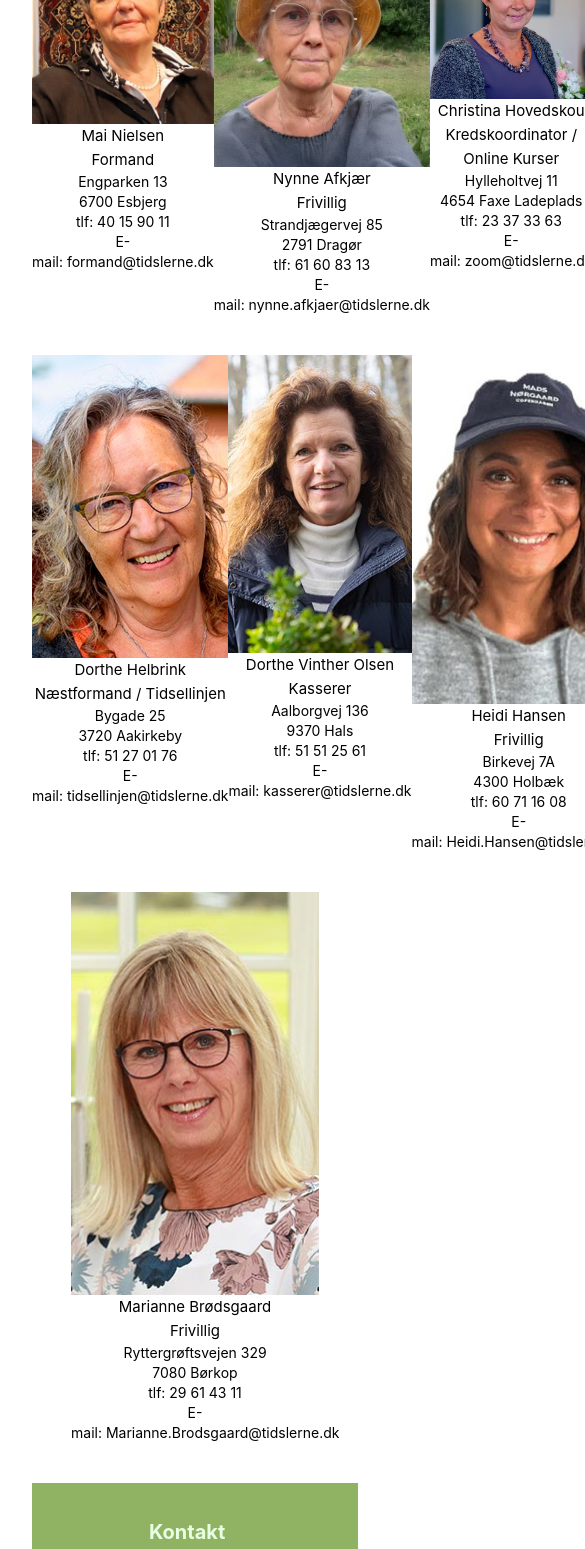
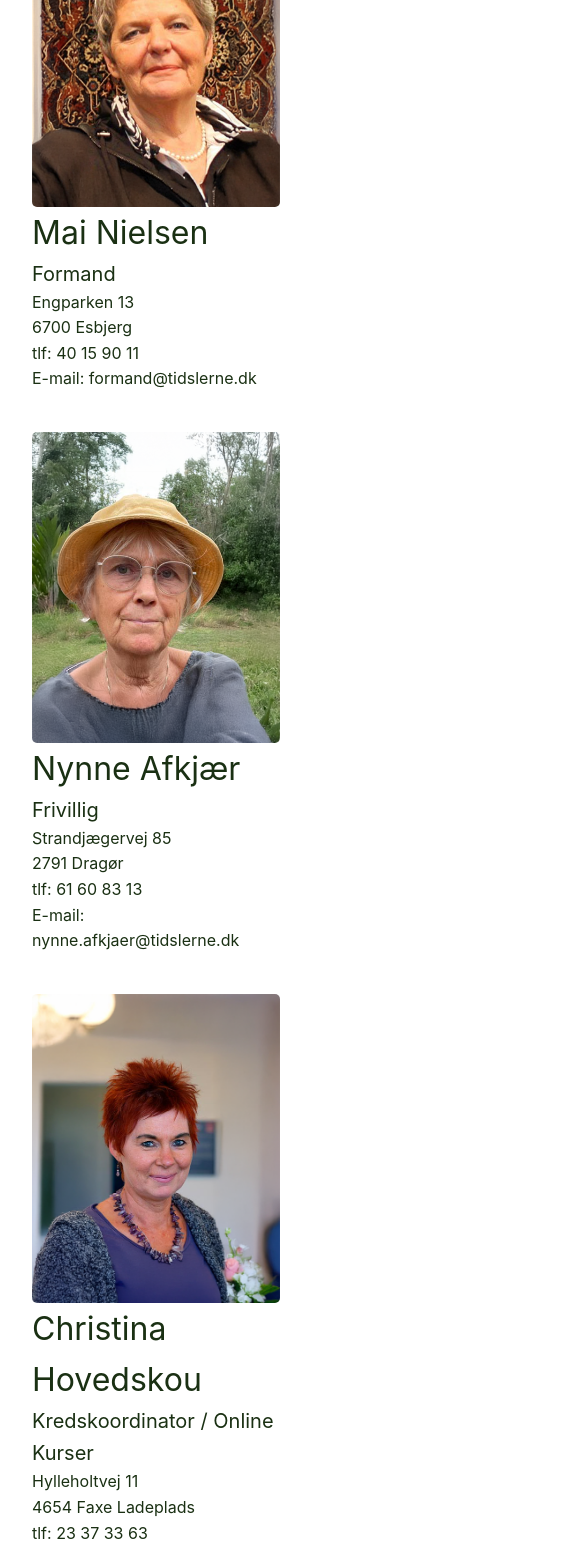
Before and after one commit to LunaDamm/tidslerne-frfr, a Vue app: page /om-os in a window 390 px wide. Shown: the part 1160-2709 px from the top of the page, 585 px wide, since content can reach past the window. Built offline with nearby package versions, Linux system fonts and the light colour scheme.

Commit message:
lidt media queries
nynne

```diff
--- a/src/views/OmOsView.vue
+++ b/src/views/OmOsView.vue
@@ -2,7 +2,7 @@
 
   <div class="p-5"></div>
 
-  <h1 class="text-dark-green text-[48px]">Hvem er Vi?</h1>
+  <h1 class="text-dark-green font-bold text-[48px]">Hvem er Vi?</h1>
   <p class="text-dark-green text-[18px]">Kræftforeningen Tidslerne er patienternes forening – uafhængig af læger og
     medicinalvareindustrien. Tidslernes formål er at udbrede kendskabet til, samt være brobygger mellem, konventionel og
     komplementær kræftbehandling. Vi støtter vores medlemmer i valg eller fravalg af behandling. Vi mennesker er
@@ -14,95 +14,94 @@
 
   <div class="p-5"></div>
 
-  <div class="flex justify-evenly items-start">
-    <!-- Person 1 -->
-    <div class="w-[15.5rem] text-center">
-      <img src="/images/Mai-Nielsen3.png" alt="Mai Nielsen" class="w-full h-auto" />
-      <p class="mt-2 font-bold">Mai Nielsen</p>
-      <p class="mt-2 font-bold">Formand</p>
-      <p class="text-sm">Engparken 13</p>
-      <p class="text-sm">6700 Esbjerg</p>
-      <p class="text-sm">tlf: 40 15 90 11</p>
-      <p class="text-sm">E-mail: formand@tidslerne.dk</p>
-    </div>
-
-    <!-- Person 2 -->
-    <div class="w-[15.5rem] text-center">
-      <img src="/images/nynne_afkjaer.png" alt="Nynne Afkjaer" class="w-full h-auto" />
-      <p class="mt-2 font-bold">Nynne Afkjær</p>
-      <p class="mt-2 font-bold">Frivillig</p>
-      <p class="text-sm">Strandjægervej 85</p>
-      <p class="text-sm">2791 Dragør</p>
-      <p class="text-sm">tlf: 61 60 83 13</p>
-      <p class="text-sm">E-mail: nynne.afkjaer@tidslerne.dk</p>
-    </div>
-
-    <!-- Person 3 -->
-    <div class="w-[15.5rem] text-center">
-      <img src="/images/hovedskou.png" alt="Christina Hovedskou" class="w-full h-auto" />
-      <p class="mt-2 font-bold">Christina Hovedskou</p>
-      <p class="mt-2 font-bold">Kredskoordinator / Online Kurser</p>
-      <p class="text-sm">Hylleholtvej 11</p>
-      <p class="text-sm">4654 Faxe Ladeplads</p>
-      <p class="text-sm">tlf: 23 37 33 63</p>
-      <p class="text-sm">E-mail: zoom@tidslerne.dk</p>
-    </div>
+<div class="flex flex-col md:flex-row justify-evenly items-start gap-y-10 gap-x-6">
+  <!-- Person 1 -->
+  <div class="w-[15.5rem] text-left mx-auto">
+    <img src="/images/Mai-Nielsen3.png" alt="Mai Nielsen" class="w-full h-auto rounded-[5px]"/>
+    <p class="mt-2 text-dark-green font-bold text-[32px]">Mai Nielsen</p>
+    <p class="text-dark-green font-bold text-[20px]">Formand</p>
+    <p class="text-dark-green text-[16px]">Engparken 13</p>
+    <p class="text-dark-green text-[16px]">6700 Esbjerg</p>
+    <p class="text-dark-green text-[16px]">tlf: 40 15 90 11</p>
+    <p class="text-dark-green text-[16px]">E-mail: formand@tidslerne.dk</p>
   </div>
 
-  <div class="p-5"></div>
-
-  <div class="flex justify-evenly items-start">
-    <!-- Person 4 -->
-    <div class="w-[15.5rem] text-center">
-      <img src="/images/dorthehelbrink.jpg" alt="Dorthe Helbrink" class="w-full h-auto" />
-      <p class="mt-2 font-bold">Dorthe Helbrink</p>
-      <p class="mt-2 font-bold">Næstformand / Tidsellinjen</p>
-      <p class="text-sm">Bygade 25</p>
-      <p class="text-sm">3720 Aakirkeby</p>
-      <p class="text-sm">tlf: 51 27 01 76</p>
-      <p class="text-sm">E-mail: tidsellinjen@tidslerne.dk</p>
-    </div>
-
-    <!-- Person 5 -->
-    <div class="w-[15.5rem] text-center">
-      <img src="/images/dorthe_olsen.jpg" alt="Dorthe Vinther Olsen" class="w-full h-auto" />
-      <p class="mt-2 font-bold">Dorthe Vinther Olsen</p>
-      <p class="mt-2 font-bold">Kasserer</p>
-      <p class="text-sm">Aalborgvej 136</p>
-      <p class="text-sm">9370 Hals</p>
-      <p class="text-sm">tlf: 51 51 25 61</p>
-      <p class="text-sm">E-mail: kasserer@tidslerne.dk</p>
-    </div>
-
-    <!-- Person 6 -->
-    <div class="w-[15.5rem] text-center">
-      <img src="/images/Heidi-Hansen.jpg" alt="Heidi Hansen" class="w-full h-auto" />
-      <p class="mt-2 font-bold">Heidi Hansen</p>
-      <p class="mt-2 font-bold">Frivillig</p>
-      <p class="text-sm">Birkevej 7A</p>
-      <p class="text-sm">4300 Holbæk</p>
-      <p class="text-sm">tlf: 60 71 16 08</p>
-      <p class="text-sm">E-mail: Heidi.Hansen@tidslerne.dk</p>
-    </div>
+  <!-- Person 2 -->
+  <div class="w-[15.5rem] text-left mx-auto">
+    <img src="/images/nynne_afkjaer.png" alt="Nynne Afkjær" class="w-full h-auto rounded-[5px]"/>
+    <p class="mt-2 text-dark-green font-bold text-[32px]">Nynne Afkjær</p>
+    <p class="text-dark-green font-bold text-[20px]">Frivillig</p>
+    <p class="text-dark-green text-[16px]">Strandjægervej 85</p>
+    <p class="text-dark-green text-[16px]">2791 Dragør</p>
+    <p class="text-dark-green text-[16px]">tlf: 61 60 83 13</p>
+    <p class="text-dark-green text-[16px]">E-mail: nynne.afkjaer@tidslerne.dk</p>
   </div>
 
-<div class="p-5"></div>
+  <!-- Person 3 -->
+  <div class="w-[15.5rem] text-left mx-auto">
+    <img src="/images/hovedskou.png" alt="Christina Hovedskou" class="w-full h-auto rounded-[5px]"/>
+    <p class="mt-2 text-dark-green font-bold text-[32px]">Christina Hovedskou</p>
+    <p class="text-dark-green font-bold text-[20px]">Kredskoordinator / Online Kurser</p>
+    <p class="text-dark-green text-[16px]">Hylleholtvej 11</p>
+    <p class="text-dark-green text-[16px]">4654 Faxe Ladeplads</p>
+    <p class="text-dark-green text-[16px]">tlf: 23 37 33 63</p>
+    <p class="text-dark-green text-[16px]">E-mail: zoom@tidslerne.dk</p>
+  </div>
+</div>
 
- <div class="flex justify-evenly items-start">
-    <!-- Person 7 -->
-    <div class="w-[15.5rem] text-center">
-      <img src="/images/Marianne-Brodsgaard.jpg" alt="Marianne Brødsgaard" class="w-full h-auto" />
-      <p class="mt-2 font-bold">Marianne Brødsgaard</p>
-      <p class="mt-2 font-bold">Frivillig</p>
-      <p class="text-sm">Ryttergrøftsvejen 329</p>
-      <p class="text-sm">7080 Børkop</p>
-      <p class="text-sm">tlf: 29 61 43 11</p>
-      <p class="text-sm">E-mail: Marianne.Brodsgaard@tidslerne.dk</p>
-    </div>
+<div class="py-5"></div>
+
+<div class="flex flex-col md:flex-row justify-evenly items-start gap-y-10 gap-x-6">
+  <!-- Person 4 -->
+  <div class="w-[15.5rem] text-left mx-auto">
+    <img src="/images/dorthehelbrink.jpg" alt="Dorthe Helbrink" class="w-full h-auto rounded-[5px]"/>
+    <p class="mt-2 text-dark-green font-bold text-[32px]">Dorthe Helbrink</p>
+    <p class="text-dark-green font-bold text-[20px]">Næstformand / Tidsellinjen</p>
+    <p class="text-dark-green text-[16px]">Bygade 25</p>
+    <p class="text-dark-green text-[16px]">3720 Aakirkeby</p>
+    <p class="text-dark-green text-[16px]">tlf: 51 27 01 76</p>
+    <p class="text-dark-green text-[16px]">E-mail: tidsellinjen@tidslerne.dk</p>
+  </div>
+
+  <!-- Person 5 -->
+  <div class="w-[15.5rem] text-left mx-auto">
+    <img src="/images/dorthe_olsen.jpg" alt="Dorthe Vinther Olsen" class="w-full h-auto rounded-[5px]"/>
+    <p class="mt-2 text-dark-green font-bold text-[32px]">Dorthe Vinther Olsen</p>
+    <p class="text-dark-green font-bold text-[20px]">Kasserer</p>
+    <p class="text-dark-green text-[16px]">Aalborgvej 136</p>
+    <p class="text-dark-green text-[16px]">9370 Hals</p>
+    <p class="text-dark-green text-[16px]">tlf: 51 51 25 61</p>
+    <p class="text-dark-green text-[16px]">E-mail: kasserer@tidslerne.dk</p>
+  </div>
+
+  <!-- Person 6 -->
+  <div class="w-[15.5rem] text-left mx-auto">
+    <img src="/images/Heidi-Hansen.jpg" alt="Heidi Hansen" class="w-full h-auto rounded-[5px]"/>
+    <p class="mt-2 text-dark-green font-bold text-[32px]">Heidi Hansen</p>
+    <p class="text-dark-green font-bold text-[20px]">Frivillig</p>
+    <p class="text-dark-green text-[16px]">Birkevej 7A</p>
+    <p class="text-dark-green text-[16px]">4300 Holbæk</p>
+    <p class="text-dark-green text-[16px]">tlf: 60 71 16 08</p>
+    <p class="text-dark-green text-[16px]">E-mail: Heidi.Hansen@tidslerne.dk</p>
+  </div>
+</div>
+
+<div class="py-5"></div>
+
+<div class="flex flex-col md:flex-row justify-center items-start gap-y-10 gap-x-6">
+  <!-- Person 7 -->
+  <div class="w-[15.5rem] text-left mx-auto">
+    <img src="/images/Marianne-Brodsgaard.jpg" alt="Marianne Brødsgaard" class="w-full h-auto rounded-[5px]"/>
+    <p class="mt-2 text-dark-green font-bold text-[32px]">Marianne Brødsgaard</p>
+    <p class="text-dark-green font-bold text-[20px]">Frivillig</p>
+    <p class="text-dark-green text-[16px]">Ryttergrøftsvejen 329</p>
+    <p class="text-dark-green text-[16px]">7080 Børkop</p>
+    <p class="text-dark-green text-[16px]">tlf: 29 61 43 11</p>
+    <p class="text-dark-green text-[16px]">E-mail: Marianne.Brodsgaard@tidslerne.dk</p>
+  </div>
 </div>
 
 <div class="p-5"></div>
-
 
 </template>
 
```
